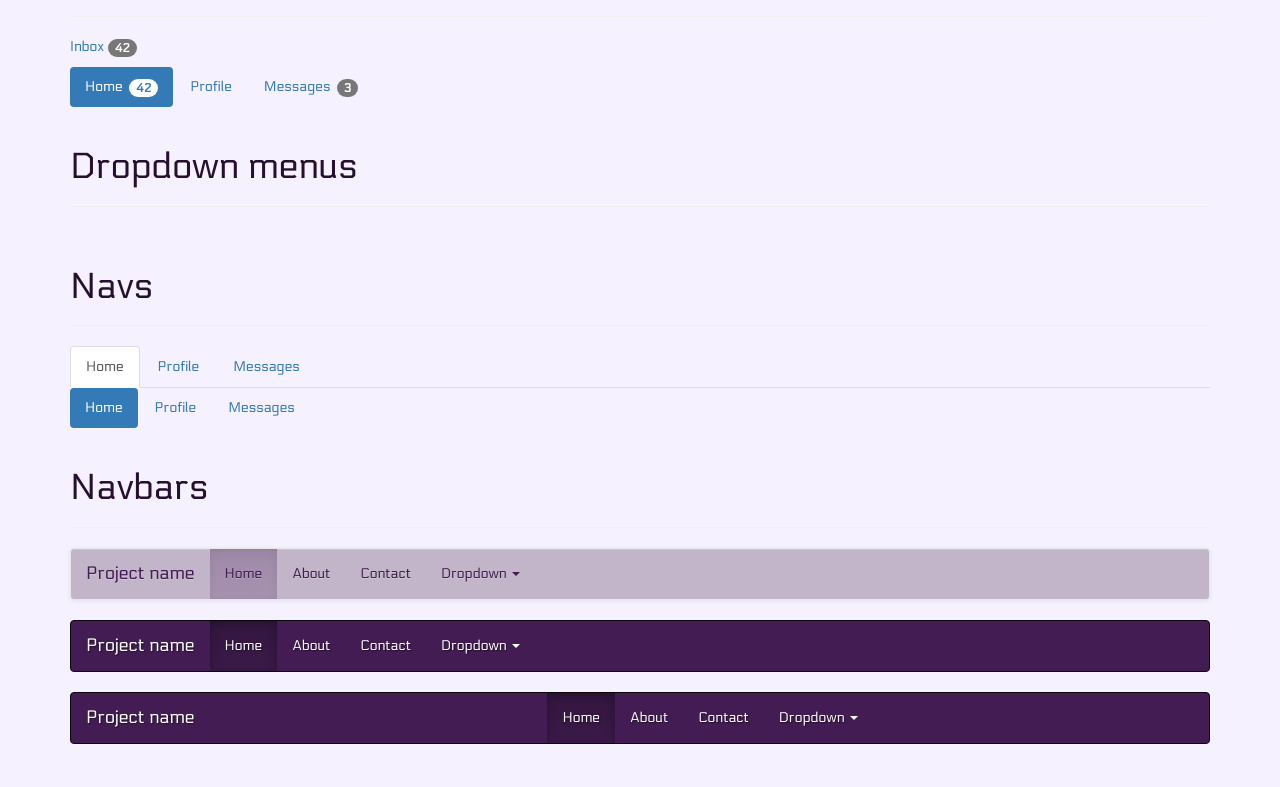
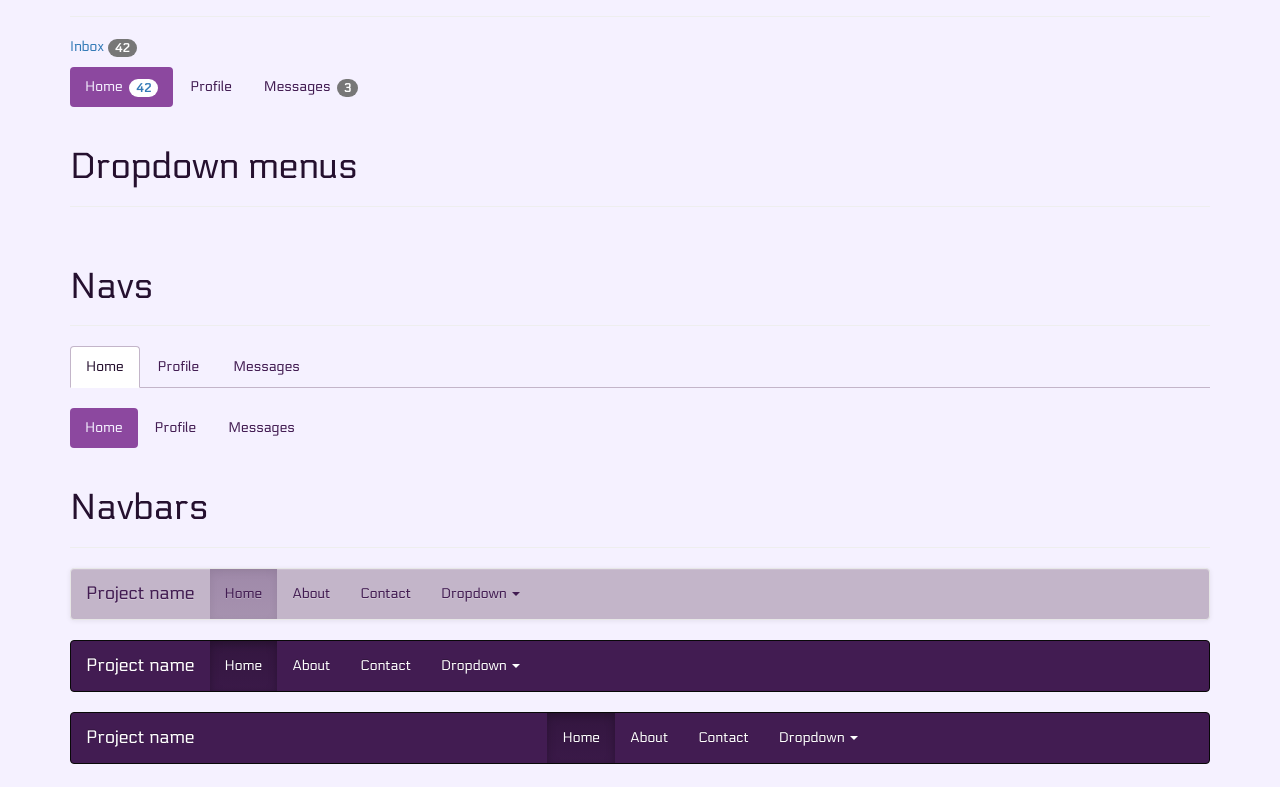
Before and after one commit to JSpres/jspres-theme, a website: page index.html in a window 1280 px wide. Shown: the part 2013-2800 px from the top of the page. Drawn offline with nearby package versions, Linux system fonts and the light colour scheme.

Commit message:
Navs styles fixed. Tabs and pill navs styles. Tabs content styled.

```diff
--- a/bower.json
+++ b/bower.json
@@ -1,6 +1,6 @@
 {
   "name": "jspres-theme",
-  "version": "0.0.3",
+  "version": "0.0.4",
   "homepage": "https://github.com/JSpres/jspres-theme",
   "authors": [
     "Valentin Kirilov <val.kirilov@gmail.com>"
--- a/index.html
+++ b/index.html
@@ -375,6 +375,7 @@
         <li role="presentation"><a href="#">Profile</a></li>
         <li role="presentation"><a href="#">Messages</a></li>
       </ul>
+      <br />
       <ul class="nav nav-pills" role="tablist">
         <li role="presentation" class="active"><a href="#">Home</a></li>
         <li role="presentation"><a href="#">Profile</a></li>
@@ -694,6 +695,48 @@
         </a>
       </div>
 
+      <div class="page-header">
+        <h1>Tabs</h1>
+      </div>
+      <div role="tabpanel">
+
+        <!-- Nav tabs -->
+        <ul class="nav nav-tabs" role="tablist">
+          <li role="presentation" class="active"><a href="#home" aria-controls="home" role="tab" data-toggle="tab">Profile</a></li>
+          <li role="presentation"><a href="#profile" aria-controls="profile" role="tab" data-toggle="tab">Presentations</a></li>
+          <li role="presentation"><a href="#settings" aria-controls="settings" role="tab" data-toggle="tab">Settings</a></li>
+        </ul>
+
+        <!-- Tab panes -->
+        <div class="tab-content">
+          <div role="tabpanel" class="tab-pane active" id="home">
+
+            <h1>Activity</h1>
+            <p>Styles are not ready.</p>
+            <p>This section will show the public activity of the user - presentations, comments, likes, everything that he do in our system. Here will be something like the facebook wall, but simple.</p>
+
+          </div>
+          <div role="tabpanel" class="tab-pane" id="profile">
+
+            <h1>Private</h1>
+            <div class="alert alert-info">
+              <p>You have to be PRO/VIP/CONTRIBUTOR/SUPPORTER to have private presentations</p>
+            </div>
+            <p>Styles for this area are not ready</p>
+
+            <h1>Public</h1>
+            <p>Styles for this area are not ready</p>
+
+          </div>
+          <div role="tabpanel" class="tab-pane" id="settings">
+            <h1>Settings</h1>
+            <p>Here we should add form for editing the profile</p>
+            <p>Styles are not ready</p>
+          </div>
+        </div>
+
+      </div>
+
     </div> <!-- /container -->
 
     <br /><br /><br />
@@ -702,7 +745,7 @@
       <div class="container">
         <div class="col-sm-2">
           <br />
-          <img src="{{ STATIC_URL}}frontend/images/logo/logo.png" height="120px">
+          <img src="images/logo.png" height="120px">
         </div>
         <div class="col-sm-2">
           <h3>About</h3>
--- a/styles/less/_variables.less
+++ b/styles/less/_variables.less
@@ -432,13 +432,14 @@
 
 //=== Shared nav styles
 @nav-link-padding:                          10px 15px;
-@nav-link-hover-bg:                         @gray-lighter;
+@nav-link-hover-bg:                         @color-purple-2;
+@nav-link-active-color:                     @color-purple-darkest;
 
 @nav-disabled-link-color:                   @gray-light;
 @nav-disabled-link-hover-color:             @gray-light;
 
 //== Tabs
-@nav-tabs-border-color:                     @gray-lighter;
+@nav-tabs-border-color:                     @color-purple-2;
 
 @nav-tabs-link-hover-border-color:          @gray-lighter;
 
@@ -451,6 +452,9 @@
 
 //== Pills
 @nav-pills-border-radius:                   @border-radius-base;
+@nav-pills-active-bg:                       @brand-primary;
+@nav-pills-active-color:                    @color-purple-light;
+
 @nav-pills-active-link-hover-bg:            @component-active-bg;
 @nav-pills-active-link-hover-color:         @component-active-color;
 
--- a/styles/less/jspres-light.theme.less
+++ b/styles/less/jspres-light.theme.less
@@ -5,6 +5,24 @@
   -ms-text-shadow:      @shadow;
   -o-text-shadow:       @shadow;
   text-shadow:          @shadow;
+}
+
+.border-radius-custom(@topleft: 0px; @topright: 0px; @bottomleft: 0; @bottomright: 0px) {
+  -webkit-border-top-left-radius:       @topleft;
+  -moz-border-radius-topleft:           @topleft;
+  border-top-left-radius:               @topleft;
+
+  -webkit-border-top-right-radius:      @topright;
+  -moz-border-radius-topright:          @topright;
+  border-top-right-radius:              @topright;
+
+  -webkit-border-bottom-right-radius:   @bottomright;
+  -moz-border-radius-bottomright:       @bottomright;
+  border-bottom-right-radius:           @bottomright;
+
+  -webkit-border-bottom-left-radius:    @bottomleft;
+  -moz-border-radius-bottomleft:        @bottomleft;
+  border-bottom-left-radius:            @bottomleft;
 }
 
 @import (less) "_fonts.less";
@@ -187,8 +205,7 @@ body {
   .navbar-brand,
   .navbar-nav > li > a {
     color: @navbar-inverse-color !important;
-    .text-shadow(1px 1px 1px @color-purple-darkest);
-    /* text-shadow: 0 -1px 0 rgba(0,0,0,.25); */
+    text-shadow: 0 -1px 0 rgba(0,0,0,.25);
   }
 }
 
@@ -220,6 +237,57 @@ body {
   }
 }
 
+//
+// Navs
+//
+
+.nav {
+  li {
+    a {
+      color: @navbar-default-link-color;
+
+      &:hover {
+        background: @nav-link-hover-bg;
+        color: @navbar-default-link-color;
+        border-color: @nav-tabs-border-color;
+      }
+    }
+  }
+
+  li.active,
+  li:active,
+  li:focus {
+    a,
+    a:focus {
+      color: @nav-link-active-color;
+      border-color: @nav-tabs-border-color;
+      border-bottom-color: transparent;
+    }
+  }
+}
+
+.nav.nav-tabs {
+  border-color: @nav-tabs-border-color;
+}
+
+.nav.nav-pills {
+  li.active {
+    a {
+      color: @nav-pills-active-color;
+      background: @nav-pills-active-bg;
+    }
+  }
+}
+
+.tab-content {
+  background: #ffffff;
+  border: 1px solid @nav-tabs-border-color;
+
+  padding: @nav-link-padding;
+  .border-radius-custom(@bottomleft: @nav-pills-border-radius; @bottomright: @nav-pills-border-radius);
+
+  border-top: none;
+}
 
 //
 // Alerts
```
Also changed, not shown: README.md, images/logo.png (added), styles/css/jspres-light.theme.css.
